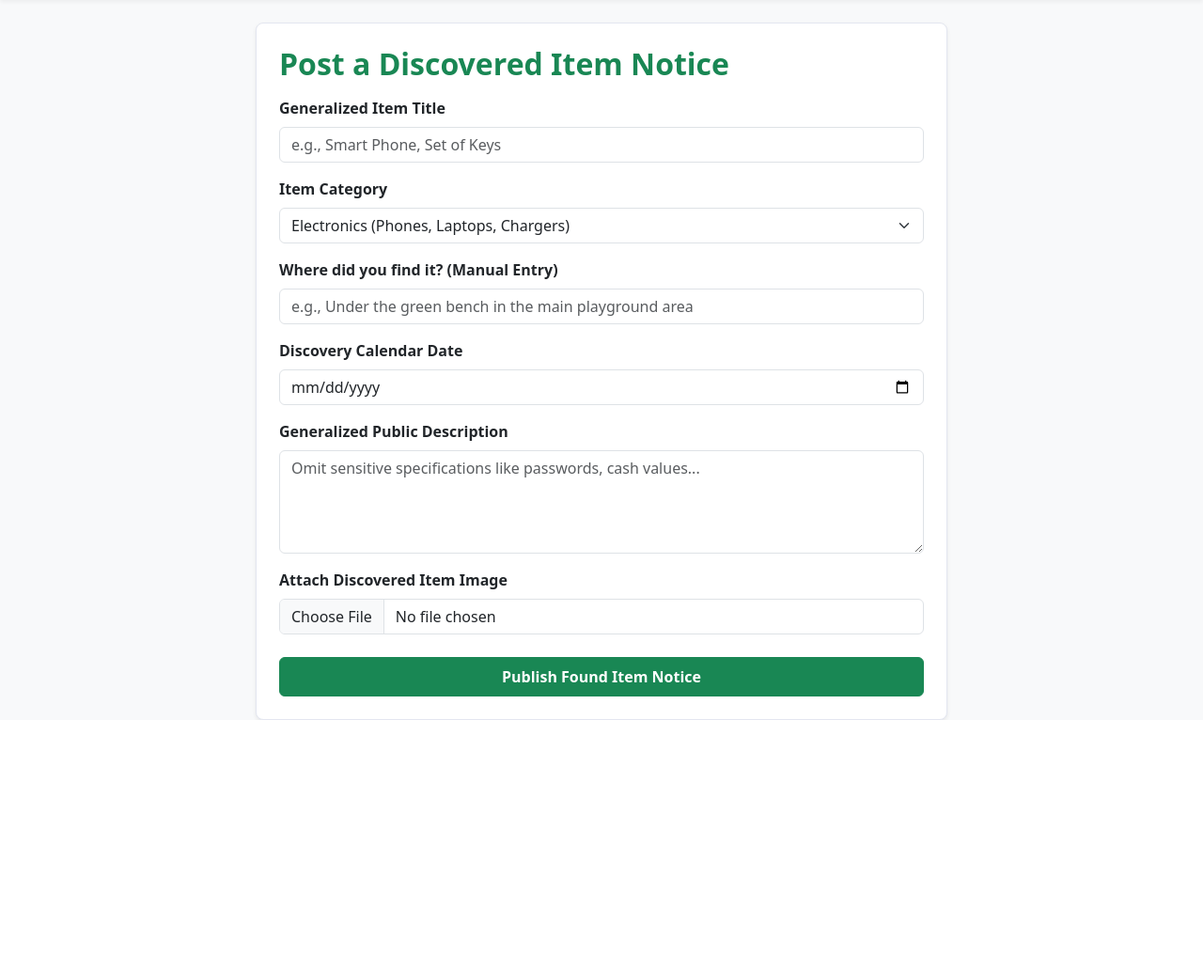
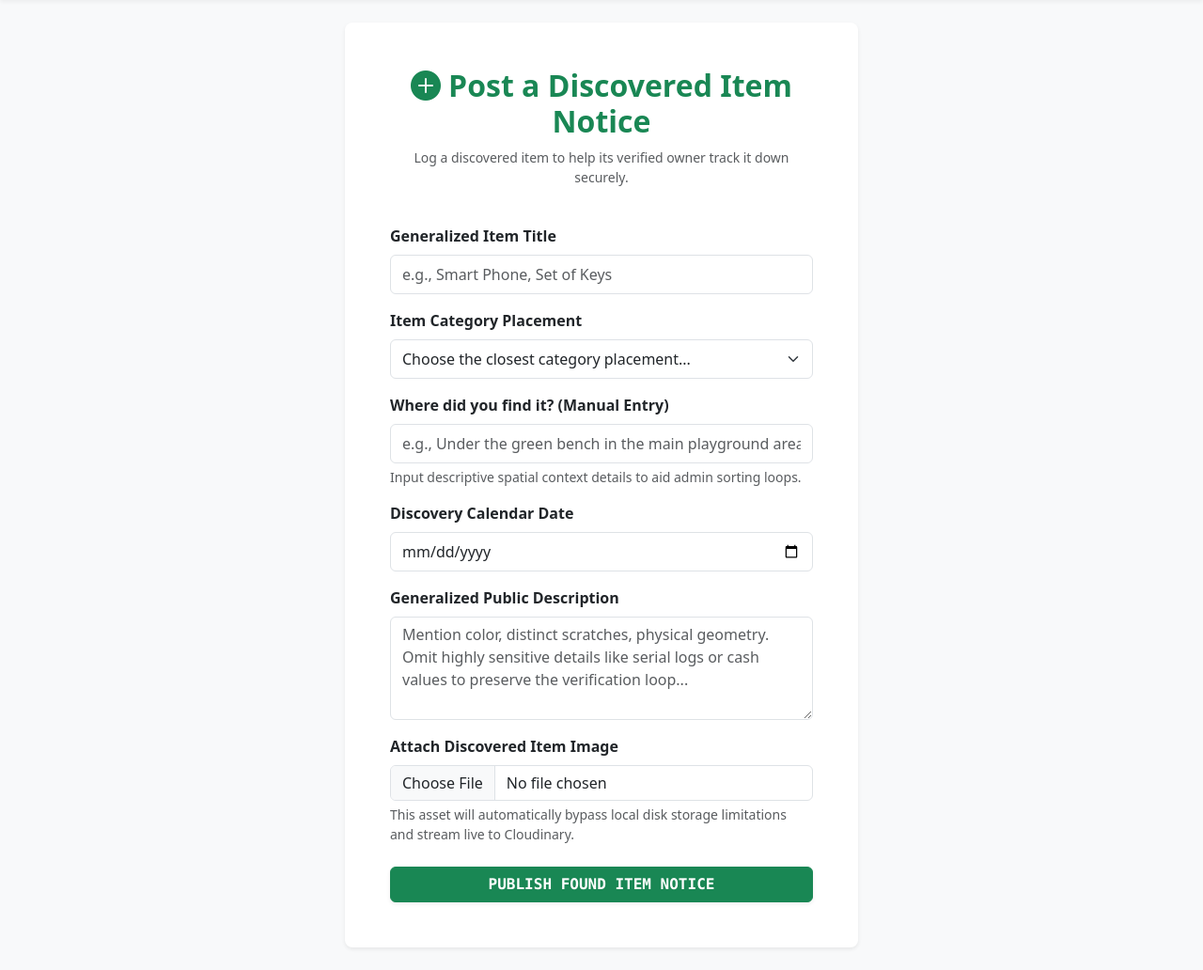
Before and after one commit to gauravchoudhary45/Lost-And-Found-Portal, a Flask app: page /post-found in a window 1280 px wide. Shown: the part 56-1088 px from the top of the page at 94% size. Before the commit the page ends 822 px from the top, so only its background shows below. Run offline with Flask 3, Linux system fonts and the light colour scheme; a user stored in the database is signed in; data comes from the database, SQL or seed files in the repository.

Commit message:
Update post_found.html

```diff
--- a/templates/post_found.html
+++ b/templates/post_found.html
@@ -1,19 +1,24 @@
 {% extends "layout.html" %}
 {% block main_content %}
-<div class="row justify-content-center">
-    <div class="col-md-8">
-        <div class="card p-4 shadow-sm bg-white">
-            <h2 class="fw-bold text-success mb-3">Post a Discovered Item Notice</h2>
+<div class="row justify-content-center my-4">
+    <div class="col-md-8 col-lg-6">
+        <div class="card p-4 p-md-5 shadow-sm bg-white border-0">
+            <div class="text-center mb-4">
+                <h2 class="fw-bold text-success"><i class="bi bi-plus-circle-fill me-2"></i>Post a Discovered Item Notice</h2>
+                <p class="text-muted small">Log a discovered item to help its verified owner track it down securely.</p>
+            </div>
+
             <form method="POST" action="{{ url_for('post_found') }}" enctype="multipart/form-data">
 
                 <div class="mb-3">
-                    <label class="form-label fw-bold">Generalized Item Title</label>
-                    <input type="text" name="title" class="form-control" placeholder="e.g., Smart Phone, Set of Keys" required>
+                    <label class="form-label fw-semibold text-dark">Generalized Item Title</label>
+                    <input type="text" name="title" class="form-control py-2" placeholder="e.g., Smart Phone, Set of Keys" required>
                 </div>
 
                 <div class="mb-3">
-                    <label class="form-label fw-bold">Item Category</label>
-                    <select name="category" class="form-select" required>
+                    <label class="form-label fw-semibold text-dark">Item Category Placement</label>
+                    <select name="category" class="form-select py-2" required>
+                        <option value="" disabled selected>Choose the closest category placement...</option>
                         {% for cat in categories %}
                             <option value="{{ cat }}">{{ cat }}</option>
                         {% endfor %}
@@ -21,26 +26,28 @@
                 </div>
 
                 <div class="mb-3">
-                    <label class="form-label fw-bold">Where did you find it? (Manual Entry)</label>
-                    <input type="text" name="location" class="form-control" placeholder="e.g., Under the green bench in the main playground area" required>
+                    <label class="form-label fw-semibold text-dark">Where did you find it? (Manual Entry)</label>
+                    <input type="text" name="location" class="form-control py-2" placeholder="e.g., Under the green bench in the main playground area" required>
+                    <div class="form-text text-muted small">Input descriptive spatial context details to aid admin sorting loops.</div>
                 </div>
 
                 <div class="mb-3">
-                    <label class="form-label fw-bold">Discovery Calendar Date</label>
-                    <input type="date" name="date" class="form-control" required>
+                    <label class="form-label fw-semibold text-dark">Discovery Calendar Date</label>
+                    <input type="date" name="date" class="form-control py-2" required>
                 </div>
 
                 <div class="mb-3">
-                    <label class="form-label fw-bold">Generalized Public Description</label>
-                    <textarea name="description" class="form-control" rows="4" placeholder="Omit sensitive specifications like passwords, cash values..." required></textarea>
+                    <label class="form-label fw-semibold text-dark">Generalized Public Description</label>
+                    <textarea name="description" class="form-control" rows="4" placeholder="Mention color, distinct scratches, physical geometry. Omit highly sensitive details like serial logs or cash values to preserve the verification loop..." required></textarea>
                 </div>
 
                 <div class="mb-4">
-                    <label class="form-label fw-bold">Attach Discovered Item Image</label>
-                    <input type="file" name="item_image" class="form-control" accept="image/*">
+                    <label class="form-label fw-semibold text-dark">Attach Discovered Item Image</label>
+                    <input type="file" name="image_file" class="form-control" accept="image/*">
+                    <div class="form-text text-muted small">This asset will automatically bypass local disk storage limitations and stream live to Cloudinary.</div>
                 </div>
 
-                <button type="submit" class="btn btn-success w-100 py-2 fw-bold">Publish Found Item Notice</button>
+                <button type="submit" class="btn btn-success w-100 py-2.5 fw-bold font-monospace shadow-sm">PUBLISH FOUND ITEM NOTICE</button>
             </form>
         </div>
     </div>
```
